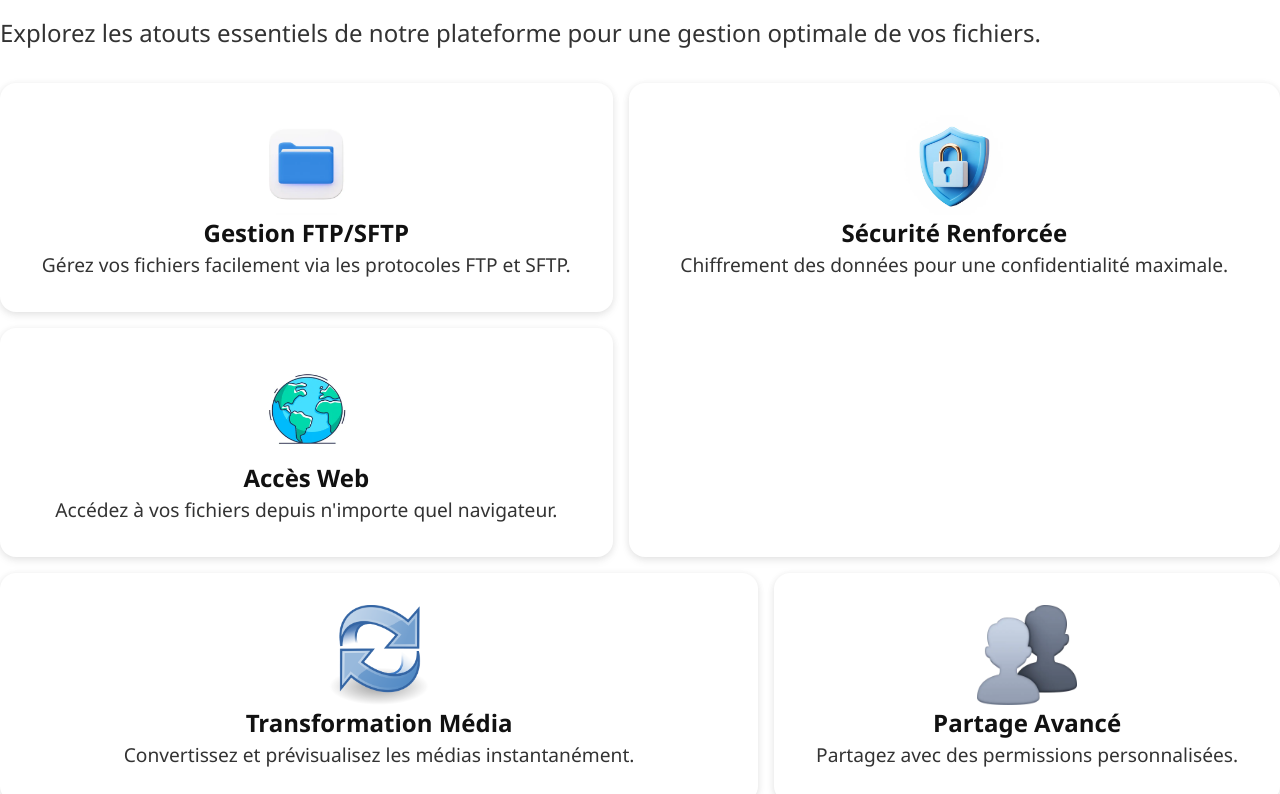
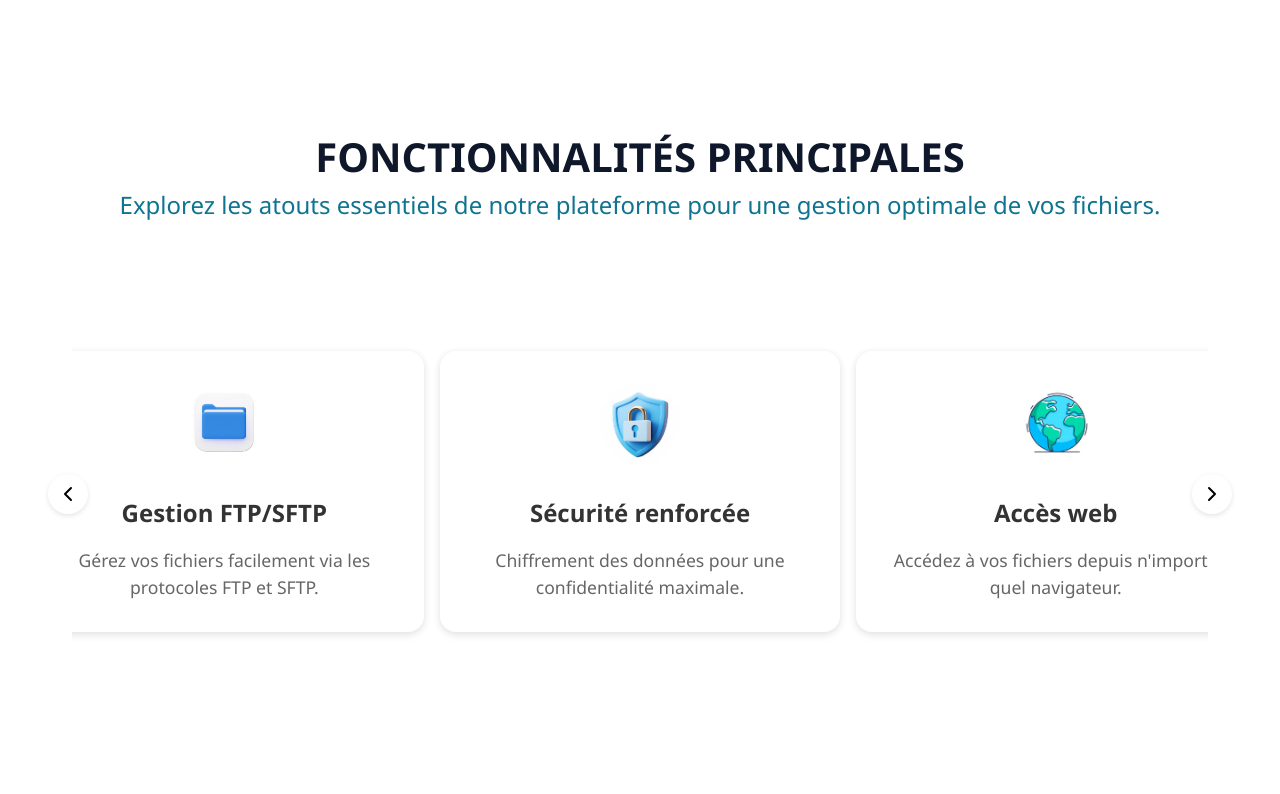
Before and after one commit to My-Drive-tn/my-drive.tn, a Next.js app: page / in a window 1280 px wide. Shown: the part 1626-2420 px from the top of the page. Built offline with nearby package versions, Linux system fonts and the light colour scheme.

Commit message:
last version

```diff
--- a/app/globals.css
+++ b/app/globals.css
@@ -10,10 +10,11 @@
 
 @media (prefers-color-scheme: dark) {
   :root {
-    --background: #0a0a0a;
-    --foreground: #ededed;
+    --background: #ffffff;
+    --foreground: #171717;
   }
 }
+
 
 html {
   scroll-behavior: smooth;
--- a/components/FAQ/FAQ.css
+++ b/components/FAQ/FAQ.css
@@ -16,7 +16,6 @@
   font-size: 1.5rem;
   color: #0e7490;
   margin-bottom: 2rem;
-  font-weight: 500;
 }
 
 /* Container FAQ */
@@ -83,3 +82,17 @@
   border-radius: 12px;
   text-transform: uppercase;
 }
+
+.faq-content {
+  max-height: 0;
+  opacity: 0;
+  overflow: hidden;
+  padding: 0 24px;
+  transition: max-height 0.7s ease, opacity 0.7s ease;
+}
+
+.faq-content.active {
+  max-height: 500px; /* adapte selon le contenu moyen */
+  opacity: 1;
+  padding-bottom: 20px;
+}
--- a/components/Footer/footer.tsx
+++ b/components/Footer/footer.tsx
@@ -2,6 +2,8 @@
 
 import React, { useState } from 'react';
 import './Footer.css';
+import { FontAwesomeIcon } from '@fortawesome/react-fontawesome';
+import { faFacebook, faTwitter, faLinkedin } from '@fortawesome/free-brands-svg-icons';
 
 const Footer = () => {
   const [email, setEmail] = useState('');
@@ -34,20 +36,18 @@ const Footer = () => {
         <div className="footer-links">
           <h4>Pages</h4>
           <ul>
-            <li><a href="/about">À propos</a></li>
-            <li><a href="/features">Fonctionnalités</a></li>
-            <li><a href="/pricing">Tarifs</a></li>
-            <li><a href="/faq">FAQ</a></li>
-            <li><a href="/blog">Blog</a></li>
+            <li><a href="#HeroSection">À propos</a></li>
+            <li><a href="#Fonctionnalités">Fonctionnalités</a></li>
+            <li><a href="#Tarifs">Tarifs</a></li>
+            <li><a href="#FAQ">FAQ</a></li>
           </ul>
         </div>
-
         <div className="social-media">
           <h4>Suivez-nous</h4>
           <ul>
-            <li><a href="https://facebook.com/mydrive">Facebook</a></li>
-            <li><a href="https://twitter.com/mydrive">Twitter</a></li>
-            <li><a href="https://linkedin.com/mydrive">LinkedIn</a></li>
+            <li><a href="https://facebook.com/mydrive"><FontAwesomeIcon icon={faFacebook} /> Facebook</a></li>
+            <li><a href="https://twitter.com/mydrive"><FontAwesomeIcon icon={faTwitter} /> Twitter</a></li>
+            <li><a href="https://linkedin.com/mydrive"><FontAwesomeIcon icon={faLinkedin} /> LinkedIn</a></li>
           </ul>
         </div>
 
@@ -72,7 +72,6 @@ const Footer = () => {
       <div className="footer-bottom">
         <p>© 2025 My-Drive. Tous droits réservés.</p>
       </div>
-
     </footer>
   );
 };
--- a/components/SerctionTitle/index.css
+++ b/components/SerctionTitle/index.css
@@ -1,6 +1,9 @@
 .sectionHeading {
-  font-size: 3rem;
-  color: var(--primary-text);
+  font-size: 2.5rem;
+  color: #0f172a;
+  text-align: center;
+  margin-top: 3rem;
+  /*color: var(--primary-text);*/
   font-weight: bold;
   text-transform: uppercase;
   margin-top: 2rem;
@@ -8,8 +11,11 @@
 
 .sectionSubtitle {
   font-size: 1.5rem;
-  color: var(--secondary-text);
+  text-align: center;
+  /*color: var(--secondary-text);*/
+  color: #0e7490;
   margin-bottom: 2rem;
   font-weight: 500;
   margin-bottom: 2rem;
+  font-weight: 500;
 }
--- a/components/_sections/Cards/Card.css
+++ b/components/_sections/Cards/Card.css
@@ -1,78 +1,173 @@
-.card-grid {
-  display: grid;
-  grid-gap: 1rem;
-  grid-template-areas:
-    "one two two"
-    "three two two"
-    "four four five";
-    text-align: center;
+/* Conteneur principal du carousel */
+.carousel-container {
+  position: relative;
+  display: flex;
+  flex-direction: column; /* Met les éléments sur une colonne (verticalement) */
+  align-items: center;
+  justify-content: center;
+  gap: 2rem; /* Espacement vertical entre le titre et les cartes */
+  margin: 2rem auto;
+  max-width: 1200px;
+  padding: 0 2rem;
 }
 
-.card .card-icon{
-  margin-left: auto;
-  margin-right: auto;
+.carousel-section {
+  width: 100%;
+  padding: 4rem 0;
+  background-color: #f8f9fa;
+}
+
+.card-slider {
+  width: 100%;
+  overflow: hidden;
+  padding: 4rem 0;
+  /*background-color: #f8f9fa;*/
+}
+
+.mobile-card {
+  display: none;
+}
+
+.desktop-cards {
+  display: flex;
+  gap: 1rem;
+  transition: transform 0.5s ease;
+  width: 100%;
+  justify-content: center; /* Centrer les cartes horizontalement */
 }
 
 .card {
-  position: relative;
+  min-width: calc(38% - 2rem); /* Largeur des cartes (3 par ligne) */
+  background-color: white;
   padding: 2rem;
-  overflow: hidden;
+  border-radius: 1rem;
+  text-align: center;
+  box-shadow: 0 1px 7px rgba(0, 0, 0, 0.08), 0 4px 10px rgba(0, 0, 0, 0.06);
+  transition: all 0.4s ease;
+  /*flex-shrink: 0;*/
   display: flex;
-  flex-direction: column;
-  border-radius: 1rem;
-  color: white;
-  background-color: white; /* ou use bg-white via Tailwind */
-
-  /* Nouveau box-shadow */
-  box-shadow: 0 1px 7px rgba(0, 0, 0, 0.08), 0 4px 10px rgba(0, 0, 0, 0.06);
-  transition: box-shadow 0.4s ease;
+  flex-direction: column; /* Empile les éléments verticalement */
+  align-items: center;
+  justify-content: space-between;
+  /*transform: scale(1.1);*/
 }
 
-/* Hover effect */
 .card:hover {
   box-shadow: 0 5px 10px rgba(0, 0, 0, 0.12), 0 8px 15px rgba(0, 0, 0, 0.1);
+  transform: translateY(-2px);
 }
 
-
-.card .cardTitle {
+.cardTitle {
   font-size: 1.5rem;
-  text-transform: capitalize;
   font-weight: bold;
-  color: var(--primary-text);
+  color: #333;
+  margin: 1rem 0;
 }
 
-.card .description {
-  font-size: 1.2rem;
-  font-weight: 200;
-  color: var(--secondary-text);
+.description {
+  font-size: 1.1rem;
+  color: #666;
+  line-height: 1.5;
 }
 
-/* ---- CARDS CSS ---- */
-.card:nth-child(1) {
-  grid-area: one;
+.card-icon {
+  margin-bottom: 1rem; /* Ajoute de l'espace entre l'icône et le titre */
+  object-fit: cover;
+  border-radius: 0.5rem;
 }
 
-.card:nth-child(2) {
-  grid-area: two;
+/* Boutons du carousel */
+.carousel-btn {
+  background-color: white;
+  border: none;
+  width: 40px;
+  height: 40px;
+  border-radius: 50%;
+  display: flex;
+  align-items: center;
+  justify-content: center;
+  cursor: pointer;
+  box-shadow: 0 2px 5px rgba(0, 0, 0, 0.1);
+  transition: all 0.3s ease;
+  z-index: 10;
+  position: absolute;
+  top: 68%;
 }
 
-.card:nth-child(3) {
-  grid-area: three;
+.carousel-btn:hover {
+  background-color: #f8f8f8;
+  transform: scale(1.1);
 }
 
-.card:nth-child(4) {
-  grid-area: four;
+.carousel-btn:focus {
+  outline: none;
+  box-shadow: 0 0 0 3px rgba(66, 153, 225, 0.5);
 }
 
-.card:nth-child(5) {
-  grid-area: five;
+.prev-btn {
+  left: 8px
 }
 
+.next-btn {
+  right: 8px;
+}
 
+.dots-container {
+  display: none;
+  justify-content: center;
+  gap: 0.5rem;
+  margin-top: 1rem;
+  position: absolute;
+  bottom: -2rem;
+  left: 0;
+  right: 0;
+}
 
-/* Responsive adjustments */
+.dot {
+  width: 8px;
+  height: 8px;
+  border-radius: 50%;
+  background-color: #ccc;
+  border: none;
+  padding: 0;
+  cursor: pointer;
+  transition: background-color 0.3s ease;
+}
+
+.dot.active {
+  background-color: #333;
+}
+
+/* Styles pour mobile */
 @media (max-width: 768px) {
-  .card-grid {
-    grid-template-columns: 1fr;
+  .desktop-cards {
+    display: none;
+  }
+
+  .mobile-card {
+    display: block;
+  }
+
+  .card {
+    min-width: 100%;
+    margin: 0 auto;
+  }
+
+  .dots-container {
+    display: flex;
+  }
+
+  .carousel-btn {
+    width: 40px;
+    height: 40px;
+    top: 73%;
+  }
+
+  .prev-btn {
+    left: 8px;
+  }
+
+  .next-btn {
+    right: 8px;
   }
 }
--- a/components/_sections/Cards/Card.tsx
+++ b/components/_sections/Cards/Card.tsx
@@ -1,10 +1,11 @@
-import React from 'react';
+"use client"
+import React, { useState } from 'react';
+import { ChevronLeft, ChevronRight } from 'lucide-react';
 import './Card.css';
 import { IFeature } from '@/common/typres';
 import SectionTitle from '@/components/SerctionTitle/SectionTitle';
 
 const Card: React.FC = () => {
-
   const features: IFeature[] = [
     {
       icon: "/folderbl.webp",
@@ -33,24 +34,95 @@ const Card: React.FC = () => {
     },
   ];
 
+  const [currentIndex, setCurrentIndex] = useState(0);
+
+  const nextSlide = () => {
+    setCurrentIndex((prevIndex) =>
+      prevIndex + 1 >= features.length ? 0 : prevIndex + 1
+    );
+  };
+
+  const prevSlide = () => {
+    setCurrentIndex((prevIndex) =>
+      prevIndex - 1 < 0 ? features.length - 1 : prevIndex - 1
+    );
+  };
+
+  const getVisibleCards = () => {
+    const cards = [];
+    // On desktop, show 3 cards
+    for (let i = 0; i < 3; i++) {
+      const index = (currentIndex + i) % features.length;
+      cards.push(features[index]);
+    }
+    return cards;
+  };
+
   return (
+    <section className="carousel-container" id="Fonctionnalités">
+    < div className="spacer"></div>
+    <SectionTitle section='FONCTIONALITE' />
+      <button
+        onClick={prevSlide}
+        className="carousel-btn prev-btn"
+        aria-label="Previous slide"
+      >
+        <ChevronLeft className="w-6 h-6" />
+      </button>
 
-    <section className="container" id="Fonctionnalités">
-      < div className="spacer"></div>
-      <SectionTitle section='FONCTIONALITE' />
+      <div className="card-slider">
+        {/* Mobile: Show single card */}
+        <div className="mobile-card">
+          <div className="card">
+            <img
+              src={features[currentIndex].icon}
+              alt={features[currentIndex].title}
+              className="card-icon"
+              width={80}
+              height={80}
+            />
+            <h3 className="cardTitle">{features[currentIndex].title}</h3>
+            <p className="description">{features[currentIndex].description}</p>
+          </div>
+        </div>
 
-      <div className="card-grid">
-        {features.map((panel, index) => (
-          <div key={index} className="card">
-            <img src={panel.icon} alt={panel.title} className="card-icon"
-              width={100}
-              height={100} />
-            <h3 className="cardTitle">{panel.title}</h3>
-            {panel.description && <p className="description">{panel.description}</p>}
-          </div>
+        {/* Desktop: Show three cards */}
+        <div className="desktop-cards">
+          {getVisibleCards().map((feature, index) => (
+            <div key={index} className="card">
+              <img
+                src={feature.icon}
+                alt={feature.title}
+                className="card-icon"
+                width={80}
+                height={80}
+              />
+              <h3 className="cardTitle">{feature.title}</h3>
+              <p className="description">{feature.description}</p>
+            </div>
+          ))}
+        </div>
+      </div>
+
+      <button
+        onClick={nextSlide}
+        className="carousel-btn next-btn"
+        aria-label="Next slide"
+      >
+        <ChevronRight className="w-6 h-6" />
+      </button>
+
+      {/* Dots indicator for mobile */}
+      <div className="dots-container">
+        {features.map((_, index) => (
+          <button
+            key={index}
+            className={`dot ${index === currentIndex ? 'active' : ''}`}
+            onClick={() => setCurrentIndex(index)}
+            aria-label={`Go to slide ${index + 1}`}
+          />
         ))}
       </div>
-      <div/>
     </section>
 
   );
--- a/components/block/bloc.css
+++ b/components/block/bloc.css
@@ -4,6 +4,8 @@
   background: linear-gradient(135deg, #170d48, #16f5f9);
   border-radius: 1rem;
   overflow: hidden;
+  margin-top: 120px
+  ;
 }
 
 .content {
--- a/components/block/bloc.tsx
+++ b/components/block/bloc.tsx
@@ -3,7 +3,7 @@ import "./bloc.css";
 
 const Bloc: React.FC = () => {
   return (
-    <section className="wrapper container">
+    <section className="wrapper container ">
 
       <div className="content">
         <div className="textBlock">
--- a/components/navbar/navbar.css
+++ b/components/navbar/navbar.css
@@ -29,7 +29,7 @@
 #navbar h2 {
   margin-left: 12px;
   color: #2dd4bf;
-  font-family: cursive;
+  font-family:'Lucida Sans', 'Lucida Sans Regular', 'Lucida Grande', 'Lucida Sans Unicode', Geneva, Verdana, sans-serif ;
 }
 
 .logo-text {
```
Also changed, not shown: components/FAQ/FAQ.tsx (+8 -29 lines), components/Footer/Footer.css (+106 -42 lines).
